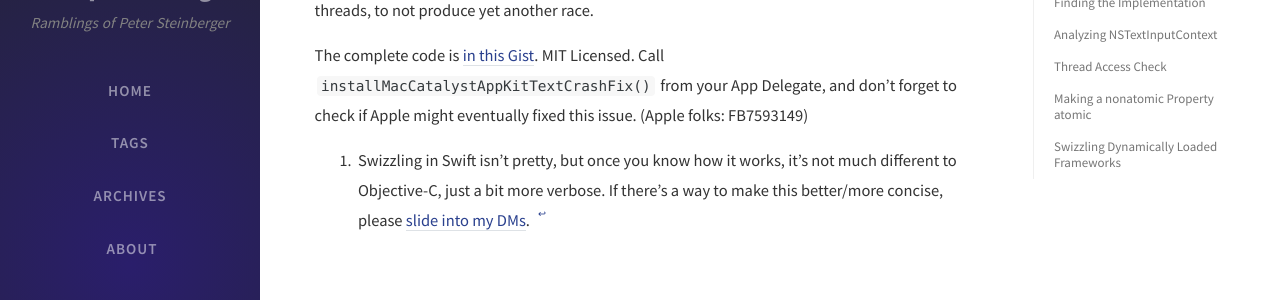
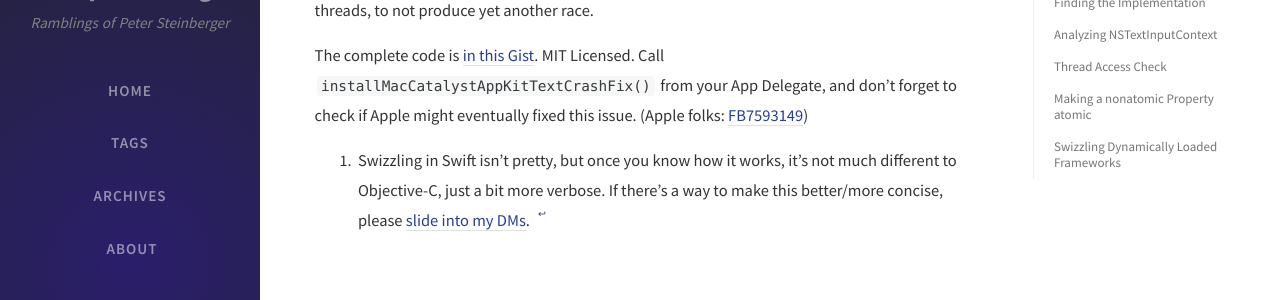
Before and after one commit to steipete/steipete.com, a Jekyll site: the page built from _posts/2020-05-30-mac-catalyst-crash-hunt.md, in a window 1280 px wide and 900 px high, scrolled down 8612 px. Shown: the part 185-485 px from the top of the window. Built offline with Jekyll 4.4.1, drawn with Linux system fonts in a browser that asks for light colours; nearby versions of some CDN libraries; comment, search, counter and statistics services are not loaded; some of the changed lines change nothing that is shown.

Commit message:
link to tweet

```diff
--- a/_posts/2020-05-30-mac-catalyst-crash-hunt.md
+++ b/_posts/2020-05-30-mac-catalyst-crash-hunt.md
@@ -285,4 +285,4 @@ _dyld_register_func_for_add_image { _, _ in
 
 I'm dispatching to the main thread just to make sure this isn't accidentally called on multiple threads, to not produce yet another race.
 
-The complete code is [in this Gist](https://gist.github.com/steipete/f955aaa0742021af15add0133d8482b9). MIT Licensed. Call `installMacCatalystAppKitTextCrashFix()` from your App Delegate, and don't forget to check if Apple might eventually fixed this issue. (Apple folks: FB7593149)
+The complete code is [in this Gist](https://gist.github.com/steipete/f955aaa0742021af15add0133d8482b9). MIT Licensed. Call `installMacCatalystAppKitTextCrashFix()` from your App Delegate, and don't forget to check if Apple might eventually fixed this issue. (Apple folks: [FB7593149](https://twitter.com/steipete/status/1266513539012927492?s=21))
```
